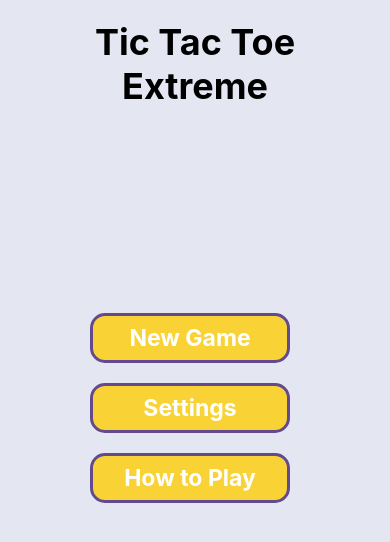
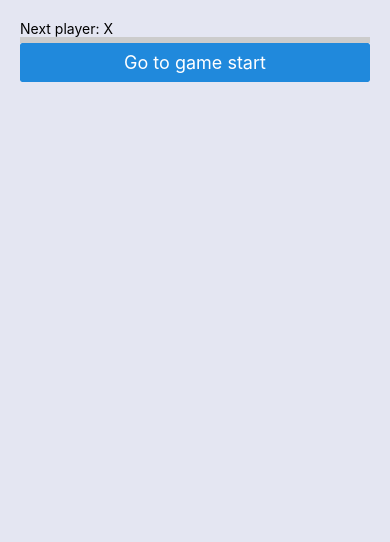
Before and after one commit to zoegoodwin/TicTacToeExtreme, a React Native app: screen /Game in a window 390 px wide. Shown: the top 542 px of the page. Built offline with nearby package versions, Linux system fonts and the light colour scheme.

Commit message:
Moves game parts to src/screens and src/components

```diff
--- a/App.jsx
+++ b/App.jsx
@@ -24,6 +24,7 @@ import {createStackNavigator} from '@react-navigation/stack';
 
 import Home from './src/screens/Home';
 import Instructions from './src/screens/Instructions';
+import Game from './src/screens/Game';
 
 const Stack = createStackNavigator();
 
@@ -40,6 +41,11 @@ function App() {
           options={{headerShown: false}}
           name="Instructions"
           component={Instructions}
+        />
+        <Stack.Screen
+          options={{headerShown: false}}
+          name="Game"
+          component={Game}
         />
       </Stack.Navigator>
     </NavigationContainer>
--- /dev/null
+++ b/src/components/GameBoard.jsx
@@ -0,0 +1,28 @@
+import React from 'react';
+import {View} from 'react-native';
+import Square from './GamePiece';
+
+const GameBoard = ({squares, onPress}) => (
+  <View
+    style={{
+      flexDirection: 'column',
+    }}>
+    <View style={{flexDirection: 'row'}}>
+      <Square value={squares[0]} onPress={() => onPress(0)} />
+      <Square value={squares[1]} onPress={() => onPress(1)} />
+      <Square value={squares[2]} onPress={() => onPress(2)} />
+    </View>
+    <View style={{flexDirection: 'row'}}>
+      <Square value={squares[3]} onPress={() => onPress(3)} />
+      <Square value={squares[4]} onPress={() => onPress(4)} />
+      <Square value={squares[5]} onPress={() => onPress(5)} />
+    </View>
+    <View style={{flexDirection: 'row'}}>
+      <Square value={squares[6]} onPress={() => onPress(6)} />
+      <Square value={squares[7]} onPress={() => onPress(7)} />
+      <Square value={squares[8]} onPress={() => onPress(8)} />
+    </View>
+  </View>
+);
+
+export default GameBoard;
--- a/src/components/GamePiece.jsx
+++ b/src/components/GamePiece.jsx
@@ -0,0 +1,18 @@
+import React from 'react';
+import {TouchableOpacity, Text} from 'react-native';
+
+const Square = ({value, onPress}) => (
+  <TouchableOpacity
+    onPress={onPress}
+    style={{
+      flex: 1,
+      alignItems: 'center',
+      justifyContent: 'center',
+      borderWidth: 1,
+      borderColor: '#ccc',
+    }}>
+    <Text style={{fontSize: 36}}>{value}</Text>
+  </TouchableOpacity>
+);
+
+export default Square;
--- /dev/null
+++ b/src/screens/Game.jsx
@@ -0,0 +1,83 @@
+import React, {useState} from 'react';
+import {View, Text, SafeAreaView} from 'react-native';
+import {Button} from '@rneui/base';
+import GameBoard from '../components/GameBoard';
+
+import MainLayout from '../layouts/MainLayout';
+
+const calculateWinner = squares => {
+  const lines = [
+    [0, 1, 2],
+    [3, 4, 5],
+    [6, 7, 8],
+    [0, 3, 6],
+    [1, 4, 7],
+    [2, 5, 8],
+    [0, 4, 8],
+    [2, 4, 6],
+  ];
+
+  for (let i = 0; i < lines.length; i++) {
+    const [a, b, c] = lines[i];
+    if (squares[a] && squares[a] === squares[b] && squares[a] === squares[c]) {
+      return squares[a];
+    }
+  }
+
+  return null;
+};
+
+const Game = ({navigation}) => {
+  const [history, setHistory] = useState([{squares: Array(9).fill(null)}]);
+  const [stepNumber, setStepNumber] = useState(0);
+  const xIsNext = stepNumber % 2 === 0;
+  const current = history[stepNumber];
+  const winner = calculateWinner(current.squares);
+
+  const handleClick = i => {
+    const newHistory = history.slice(0, stepNumber + 1);
+    const currentSquares = current.squares.slice();
+
+    if (calculateWinner(currentSquares) || currentSquares[i]) {
+      return;
+    }
+
+    currentSquares[i] = xIsNext ? 'X' : 'O';
+    setHistory(newHistory.concat([{squares: currentSquares}]));
+    setStepNumber(newHistory.length);
+  };
+
+  const jumpTo = step => {
+    setStepNumber(step);
+  };
+
+  const moves = history.map((step, move) => {
+    const desc = move ? `Go to move #${move}` : 'Go to game start';
+    return (
+      <View key={move}>
+        <Button onPress={() => jumpTo(move)} title={desc} />
+      </View>
+    );
+  });
+
+  let status;
+  if (winner) {
+    status = `Winner: ${winner}`;
+  } else {
+    status = `Next player: ${xIsNext ? 'X' : 'O'}`;
+  }
+
+  return (
+    <MainLayout>
+      <SafeAreaView>
+        <View>
+          <Text>{status}</Text>
+          <GameBoard squares={current.squares} onPress={handleClick} />
+          <View>{moves}</View>
+        </View>
+      </SafeAreaView>
+    </MainLayout>
+  );
+};
+
+export default Game;
--- a/src/screens/Home.jsx
+++ b/src/screens/Home.jsx
@@ -20,7 +20,7 @@ function Home({navigation}) {
               buttonStyle={styles.button}
               titleStyle={styles.buttonTitle}
               containerStyle={styles.buttonContainer}
-              onPress={() => navigation.navigate('GameBoard')}
+              onPress={() => navigation.navigate('Game')}
             />
             <Button
               title="Settings"
```
Also changed, not shown: src/screens/GameBoard.jsx (deleted).
